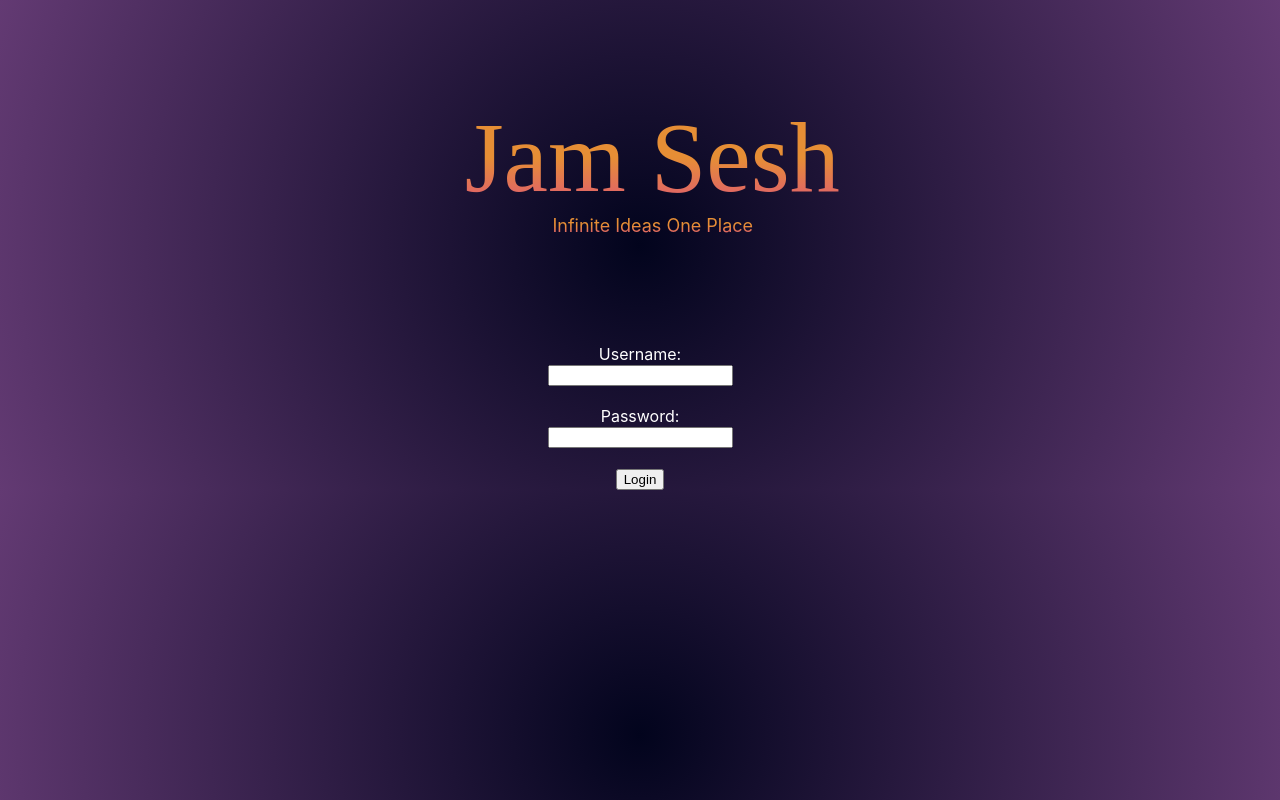
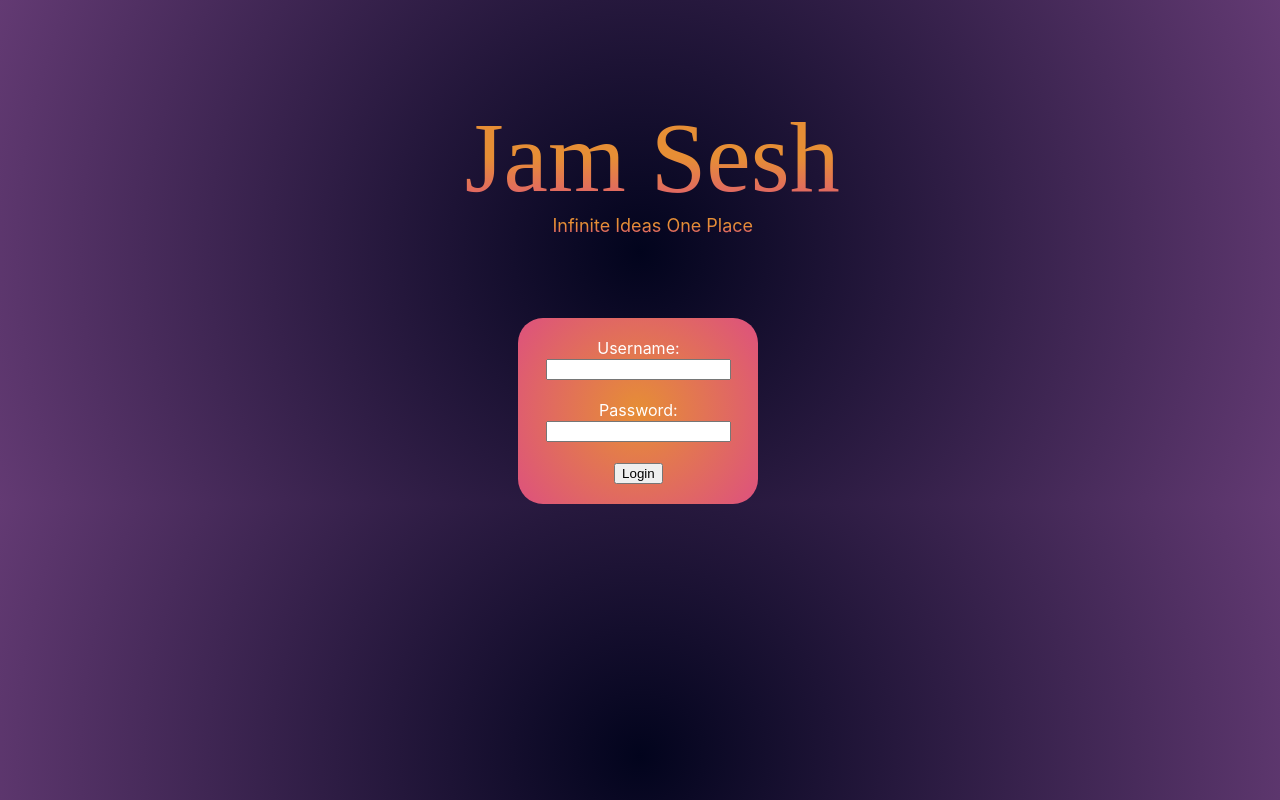
Before and after one commit to lavanyamenon15/JamSesh, a React (Create React App) app in the folder my-app/: page / in a window 1280 px wide. Built offline with nearby package versions, Linux system fonts and the light colour scheme.

Commit message:
logincss changes

```diff
--- a/my-app/src/style/login.css
+++ b/my-app/src/style/login.css
@@ -54,5 +54,10 @@ body {
 }
 
 .container2{
-    padding-top: 7%;
+    margin-top: 5%;
+    border-radius: 25px;
+    background: radial-gradient(circle, #E68E35, #DD517E);
+    padding: 20px;
+    width: 200px;
+    margin-left: 40.5%;
 }
```
